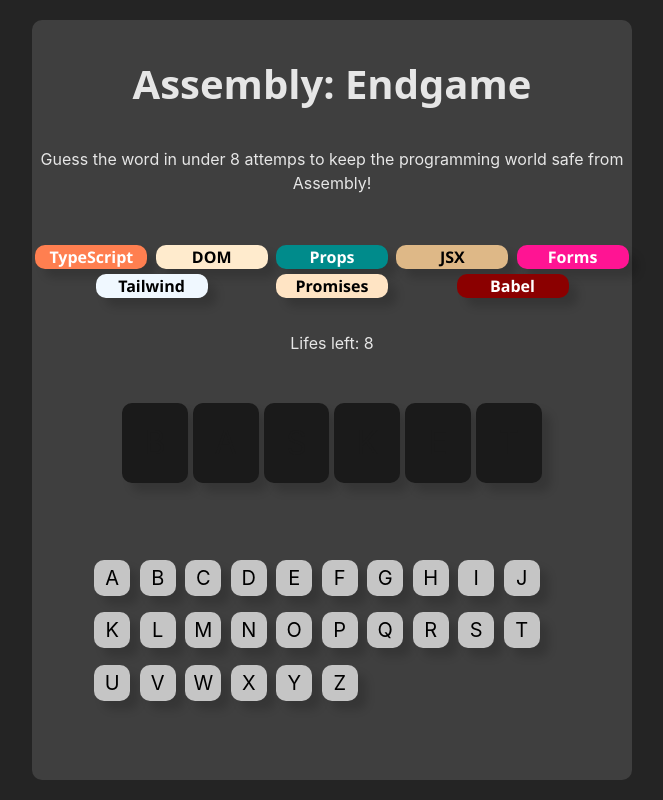
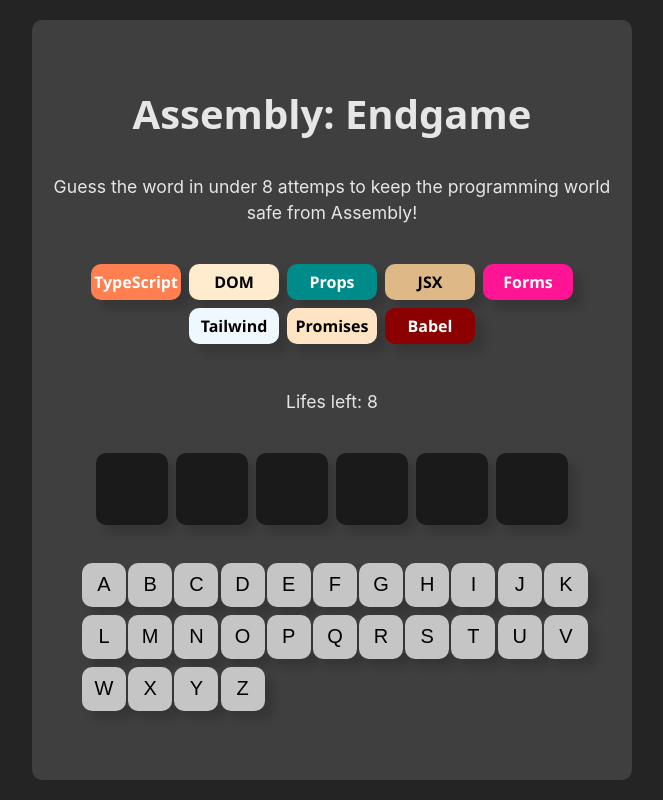
Before and after one commit to wesleyajavon/assembly-react-endgame, a React (Vite) app in the folder assembly-endgame/: page / in a window 1280 px wide. Shown: the whole page, without its empty margins (308-971 px from the left). Built offline with nearby package versions, Linux system fonts and the light colour scheme.

Commit message:
mobile friendly upd

```diff
--- a/assembly-endgame/src/index.css
+++ b/assembly-endgame/src/index.css
@@ -1,12 +1,12 @@
+/* index.css: Mobile-Responsive Updates */
+
 :root {
   font-family: system-ui, Avenir, Helvetica, Arial, sans-serif;
   line-height: 1.5;
   font-weight: 400;
-
   color-scheme: light dark;
   color: rgba(255, 255, 255, 0.87);
   background-color: #242424;
-
   font-synthesis: none;
   text-rendering: optimizeLegibility;
   -webkit-font-smoothing: antialiased;
@@ -33,7 +33,6 @@
   width: 100%;
   max-width: 600px;
   max-height: 800px;
-
 }
 
 main {
@@ -44,11 +43,13 @@
   flex-direction: column;
   justify-content: space-evenly;
   align-items: center;
+  padding: 1rem;
 }
 
 .title {
-  font-size: 40px;
-  margin: 0;
+  font-size: 2rem;
+  text-align: center;
+  margin-bottom: 0.5rem;
 }
 
 .instructions {
@@ -56,40 +57,16 @@
   font-weight: 400;
   margin-top: 0;
   text-align: center;
-}
-
-.key-container {
-  display: grid;
-  place-items: center;
-  grid-template-columns: repeat(10, 1fr);
-  /* grid-template-columns: auto auto / repeat(5, 1fr); */
-  gap: 5px;
-  padding-left: 10%;
-  padding-right: 15%;
-  height: 20%;
-  width: 100%;
-  margin-bottom: 40px;
-}
-
-.letter-container {
-  display: flex;
-  place-items: center;
-  grid-template-columns: auto;
-  gap: 5px;
-  padding-left: 15%;
-  padding-right: 15%;
-  height: 10%;
-  width: 100%;
-  margin-bottom: 40px;
+  font-size: 1rem;
+  margin-bottom: 1rem;
 }
 
 .language-container {
   display: flex;
   flex-wrap: wrap;
-  justify-content: space-evenly;
-  gap: 5px;
-
-
+  justify-content: center;
+  gap: 0.5rem;
+  margin-bottom: 1.5rem;
 }
 
 .language-container span {
@@ -97,75 +74,111 @@
   box-shadow: 9px 9px 9px rgba(0, 0, 0, 0.15);
   border-radius: 10px;
   border: none;
-  width: 14vh;
-  height: 3vh;
+  min-width: 90px;
+  height: 36px;
   font-weight: 900;
-  font-family:'Segoe UI', Tahoma, Geneva, Verdana, sans-serif;
-  font-display: center;
-  justify-content: center
+  font-family: 'Segoe UI', Tahoma, Geneva, Verdana, sans-serif;
+  justify-content: center;
+  align-items: center;
+  font-size: 0.9rem;
+  text-align: center;
 }
 
+.letter-container {
+  display: flex;
+  flex-wrap: wrap;
+  gap: 0.5rem;
+  justify-content: center;
+  width: 100%;
+  margin-bottom: 1rem;
+}
 
-button {
-  font-family: Inter, sans-serif;
-  cursor: pointer;
+.letter-container button {
+  box-shadow: 9px 9px 9px rgba(0, 0, 0, 0.15);
+  border-radius: 10px;
+  border: none;
+  background-color: #1a1a1a;
+  width: 60px;
+  height: 60px;
+  font-size: 1.5rem;
+  cursor: auto;
+  color: #1a1a1a;
+}
 
+.key-container {
+  display: grid;
+  grid-template-columns: repeat(auto-fit, minmax(36px, 1fr));
+  gap: 0.5rem;
+  width: 100%;
+  max-width: 500px;
+  margin-bottom: 2rem;
+  justify-content: center;
 }
 
 .key-container button {
-
   box-shadow: 9px 9px 9px rgba(0, 0, 0, 0.15);
   border-radius: 10px;
   border: none;
   background-color: #c5c5c5;
-  width: 4.5vh;
-  height: 4.5vh;
-  font-size: 2.5vh;
+  width: 36px;
+  height: 36px;
+  font-size: 1.1rem;
 }
 
-.letter-container button {
-
+button.roll-words {
   box-shadow: 9px 9px 9px rgba(0, 0, 0, 0.15);
   border-radius: 10px;
   border: none;
-  background-color: #1a1a1a;
-  width: 10vh;
-  height: 10vh;
-  font-size: 2rem;
-  cursor: auto;
-  color:#1a1a1a
-
+  font-size: 1rem;
+  background-color: #35bcff;
+  color: white;
+  width: auto;
+  height: 44px;
+  white-space: nowrap;
+  padding: 6px 21px;
+  display: block;
+  margin: 0 auto;
 }
 
-button.roll-words {
-
-  box-shadow: 9px 9px 9px rgba(0, 0, 0, 0.15);
-  border-radius: 10px;
-  border: none;
-  font-size: 2vh;
-  background-color: #35bcff;
-  place-items: center;
-  color: white;
-  align-items: center;
-  width: auto;
-  height: 50px;
-  white-space: nowrap;
-  padding: 6px 21px;
+.win, .lose {
+  text-align: center;
+  font-size: 1rem;
+  margin: 1rem auto;
+  padding: 0.5rem 1rem;
+  max-width: 90%;
+  border-radius: 6px;
 }
 
 .win {
   background-color: rgb(6, 185, 33);
-  padding-left: 10px;
-  padding-right: 10px;
 }
 
 .lose {
   background-color: rgb(211, 103, 9);
-  font-display: center;
-  align-items: center;
-  justify-content: center;
+}
 
-  padding-left: 10px;
-  padding-right: 10px;
+@media (min-width: 640px) {
+  .title {
+    font-size: 2.5rem;
+  }
 
+  .instructions {
+    font-size: 1.1rem;
+  }
+
+  .letter-container button {
+    width: 72px;
+    height: 72px;
+    font-size: 2rem;
+  }
+
+  .key-container button {
+    width: 44px;
+    height: 44px;
+    font-size: 1.25rem;
+  }
+
+  .language-container span {
+    font-size: 1rem;
+  }
 }
```
